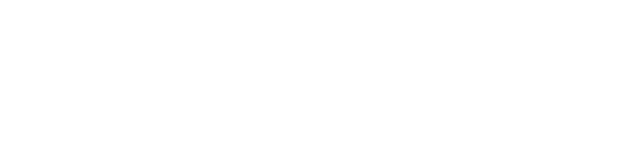
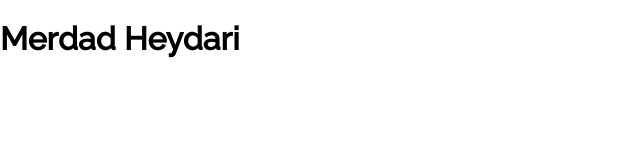
Before and after one commit to 20merdadheydari/Portfolio, a website: page index.html in a window 1280 px wide. Shown: the whole page, without its empty margins (0-640 px from the left). Drawn offline with nearby package versions, Linux system fonts and the light colour scheme.

Commit message:
Add title and h1 with some comments

```diff
--- a/index.html
+++ b/index.html
@@ -20,10 +20,12 @@ that all browsers are essentially starting the same. -->
     <link rel="stylesheet" href="style.css" />
 
     <!-- TODO: Update '<title>'. -->
-    <title>Document</title>
+    <title>Merdad Heydari</title>
   </head>
   <!-- All visible content for the site goes inside body -->
   <body>
+    <!-- Generally 'h1' should match our 'title page' -->
+    <h1>Merdad Heydari</h1>
     <script src="./scripts.js" type="module"></script>
   </body>
 </html>
--- a/style.css
+++ b/style.css
@@ -1,4 +1,6 @@
+/*  Select the 'body tag from the HTML */
 body {
+  /* Apply the following rules */
   font-family: "Raleway", -apple-system, BlinkMacSystemFont, "Segoe UI", Roboto,
     Oxygen, Ubuntu, Cantarell, "Open Sans", "Helvetica Neue", sans-serif;
 }
```
